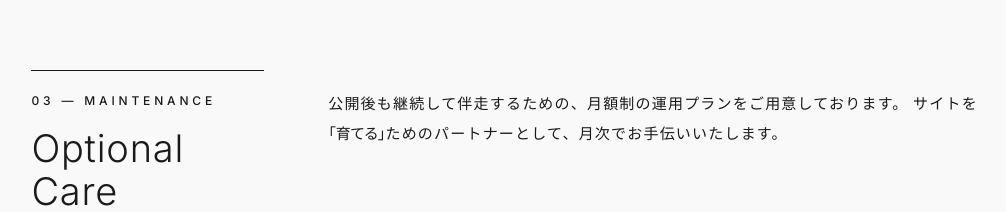
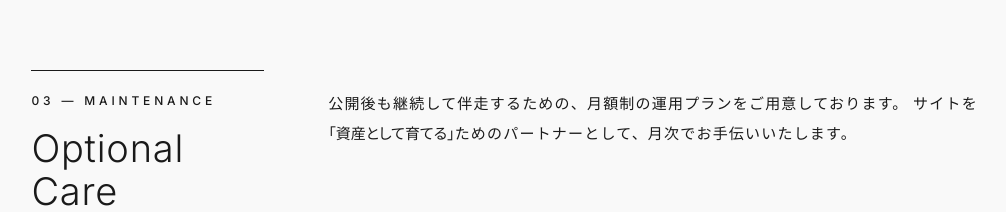
Before and after one commit to prototype-nobuakiyoshioka-web/meijiyaonkyou, a plain HTML site: page index.html in a window 1280 px wide. Shown: the part 5260-5472 px from the top of the page, without its empty margins (111-1117 px from the left). Drawn offline with Linux system fonts and the light colour scheme.

Commit message:
テキスト 「育てる」↓ 「資産として育てる」

```diff
--- a/index.html
+++ b/index.html
@@ -1088,7 +1088,7 @@ a{
       <div class="right">
         <p class="section-copy">
           公開後も継続して伴走するための、月額制の運用プランをご用意しております。
-          サイトを<span class="tight-quote">「育てる」</span>ためのパートナーとして、月次でお手伝いいたします。
+          サイトを<span class="tight-quote">「資産として育てる」</span>ためのパートナーとして、月次でお手伝いいたします。
         </p>
       </div>
     </div>
```
